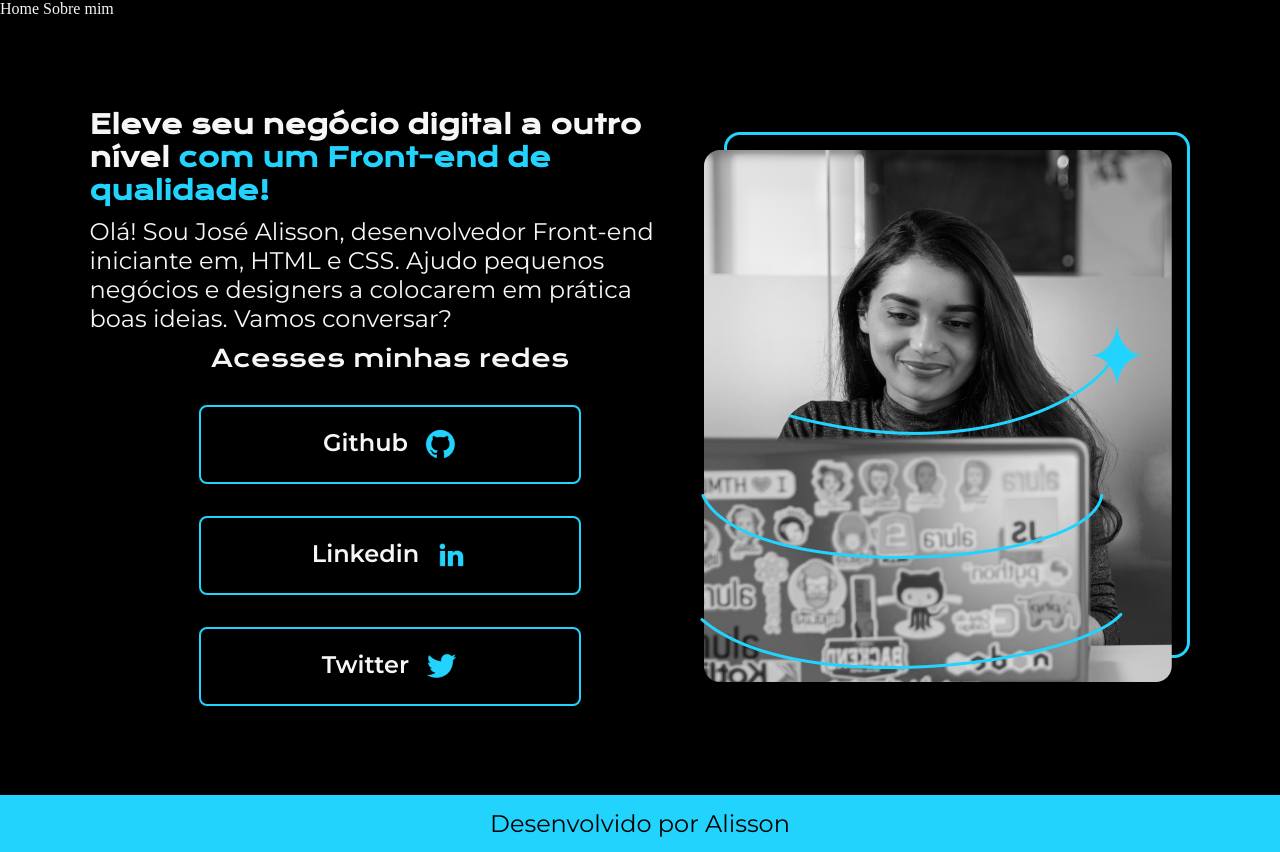
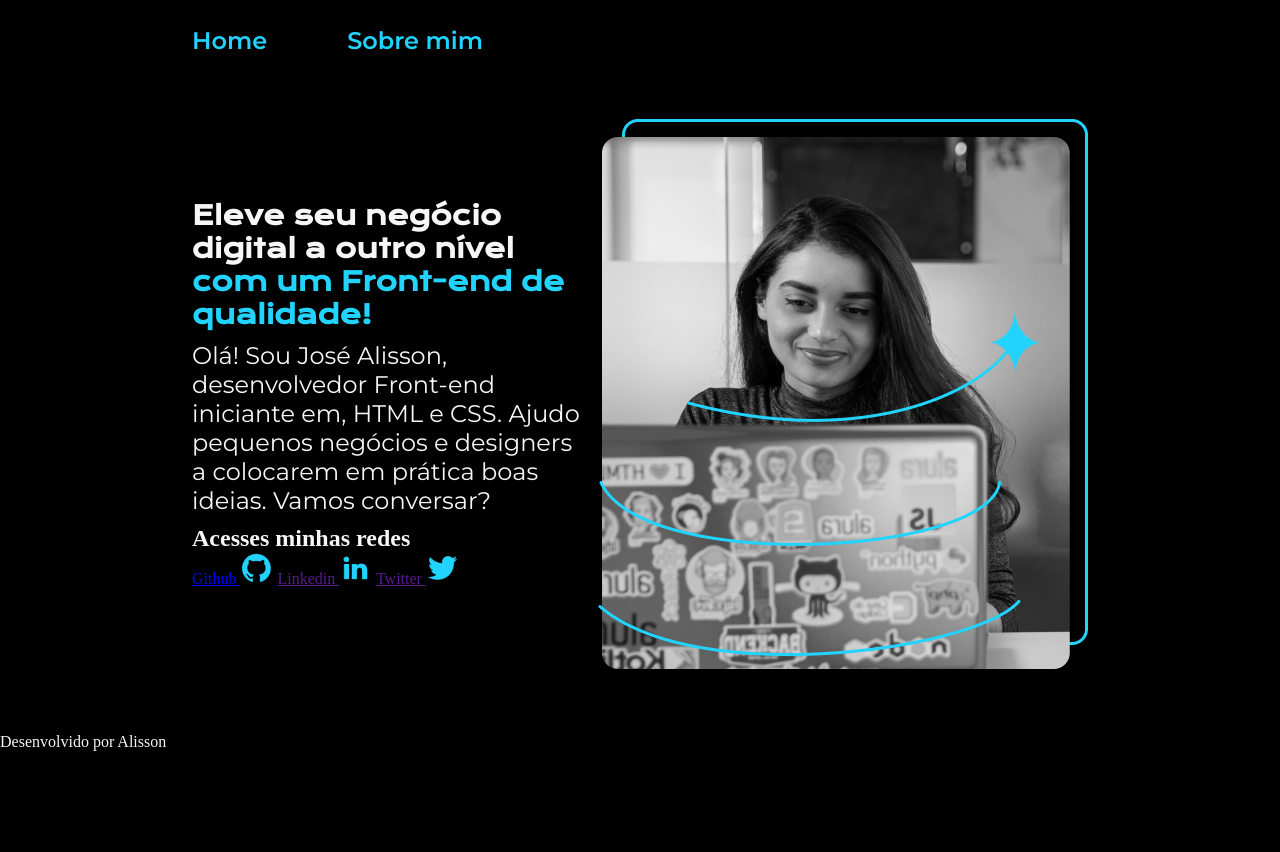
Before and after one commit to Jsalisson/HTML-e-CSS, a plain HTML site: page index.html in a window 1280 px wide. After the commit the page ends 800 px from the top, so only its background shows below. Drawn offline with nearby package versions, Linux system fonts and the light colour scheme.

Commit message:
update 2

```diff
--- a/style.css
+++ b/estilos/style.css
@@ -1,6 +1,16 @@
 @import url('https://fonts.googleapis.com/css2?family=Krona+One&display=swap');
 @import url('https://fonts.googleapis.com/css2?family=Montserrat&display=swap');
 @import url('https://fonts.googleapis.com/css2?family=Montserrat:wght@600&display=swap');
+
+
+:root {
+  --cor-primaria:#000000;
+  --cor-secundaria:#f6f6f6;
+  --cor-terciaria:#22d4fd;
+  --cor-hover:#272727;
+  --fonte-primaria: 'Krona One', sans-serif;
+  --fonte-secundaria:'Montserrat', sans-serif;
+}
 
 * {
   margin: 0;
@@ -10,25 +20,29 @@
 body {
   box-sizing: border-box;
   /* height: 100vh; */
-  background-color: black;
-  color: #f6f6f6;
-
+  background-color: var(--cor-primaria);
+  color: var(--cor-secundaria);
 }
 
-
+.cabecalho{
+  padding: 2% 0% 0% 15%;
 }
 
+.cabecalho-menu{
+  display: flex;
+  gap: 80px;
+}
 .cabecalho-menu-link{
-  font-family: 'Montserrat', sans-serif;
+  font-family: var(--fonte-secundaria);
   font-weight: 600;
   font-size: 24px;
   color:#22d4fd;
-
+  text-decoration: none;
 }
 
 
 .apresentacao {
-  padding: 7%;
+  padding: 5% 15%;
   display:flex;
   align-items: center;
   justify-content: space-between;
@@ -45,20 +59,26 @@ body {
 
 .apresentacao_conteudo_titulo {
   font-size: 26px;
-  font-family: 'Krona One', sans-serif;
+  font-family: var(--fonte-primaria);
   text-align: left;
   ;
 }
 
 .titulo-destaque {
-  color: #22d4fd;
+  color: var(--cor-terciaria);
 }
 
 .apresentacao_conteudo_texto {
   font-size: 24px;
-  font-family: 'Montserrat', sans-serif;
+  font-family: var(--fonte-secundaria);
   text-align: left;
 }
+
+.apresentacao_conteudo_texto-sobre-mim {
+  font-size: 20px;
+  font-family: var(--fonte-secundaria);
+  text-align: left;
+  padding: 5px;
 
 .apresentacao_links {
   display: flex;
@@ -68,13 +88,12 @@ body {
   gap: 32px;
 }
 .apresentacao_links_subtitulo{
-	font-family: 'Krona One', sans-serif;
+	font-family: var(--fonte-primaria);
 	font-weight: 400;
 	font-size: 24px;
 }
 
 .apresentacao_links_links {
-  /* background-color: #22d4fd; */
   display: flex;
   justify-content: center;
   gap: 16px;
@@ -84,22 +103,22 @@ body {
   font-size: 24px;
   padding: 21.5px 0px;
   text-decoration: none;
-  color: #f6f6f6;
-  border: 2px solid #22d4fd;
+  color: var(--cor-secundaria);
+  border: 2px solid var(--cor-terciaria);
   font-weight: 600;
-  font-family: 'Montserrat', sans-serif;
+  font-family: var(--fonte-secundaria);
 
 }
 .apresentacao_links_links:hover {
-	background-color: #272727;
+	background-color: var(--cor-hover);
 }
 
 .roda-pe {
-	font-family: 'Montserrat', sans-serif;
+	font-family: var(--fonte-secundaria);
 	font-size: 24px;
 	font-weight: 400;
 	text-align: center;
 	padding: 14px;
-	color: #000000;
-	background-color: #22d4fd
+	color: var(--cor-primaria);
+	background-color: var(--cor-terciaria);
 }
--- a/index.html
+++ b/index.html
@@ -4,18 +4,18 @@
 <head>
   <meta charset="utf-8">
   <meta name="viewport" content="width=device-width">
-  <meta http-equiv="X-UA-Compatible" content="IE=edge">
+  <meta name="viewport" content="width=device-width, initial-scale=1">
   <title>Portfólio</title>
-  <link href="style.css" rel="stylesheet" type="text/css" />
+  <link href="./estilos/style.css" rel="stylesheet" type="text/css" />
 </head>
 
 <body>
-  <heade class="cabecalho">
+  <header class="cabecalho">
     <nav class="cabecalho-menu">
-      <a class="cabecalho-menu-link">Home</a>
-      <a class="cabecalho-menu-link">Sobre mim</a>
+      <a class="cabecalho-menu-link" href="index.html">Home</a>
+      <a class="cabecalho-menu-link" href="sobre-mim.html">Sobre mim</a>
     </nav>
-  </heade>
+  </header>
   <main class="apresentacao">
     <section class="apresentacao_conteudo">
       <h1 class="apresentacao_conteudo_titulo">Eleve seu negócio digital a outro nível <strong
```
Also changed, not shown: sobre-mim.html (added, +39 -0 lines), 1 other file.
